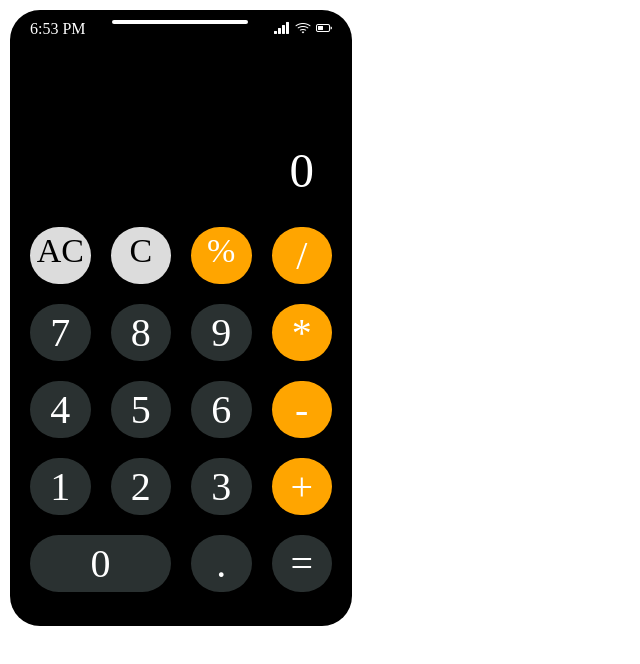
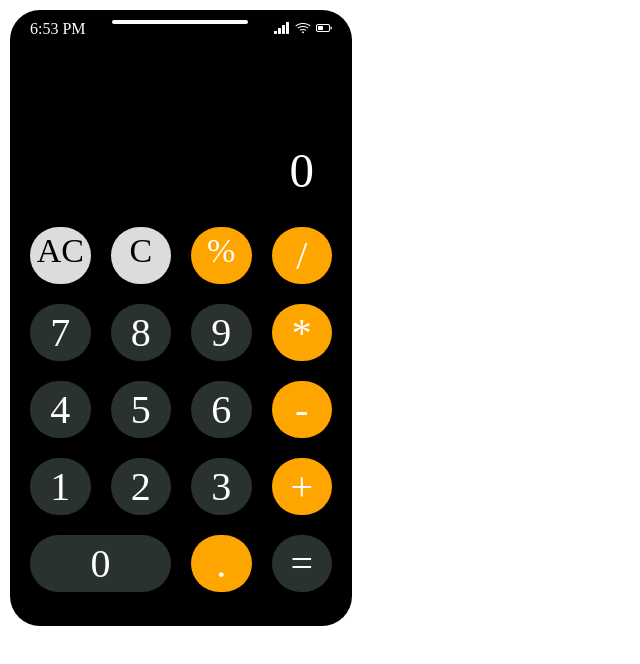
Before and after one commit to bharathi20/Calci-ReactJS, a React (Create React App) app: page / in a window 1280 px wide. Shown: the top 664 px of the page, without its empty margins (0-640 px from the left). Built offline with nearby package versions, Linux system fonts and the light colour scheme.

Commit message:
edited dot

```diff
--- a/src/App.js
+++ b/src/App.js
@@ -118,7 +118,7 @@ export default function App() {
         <p className='button number'>3</p>
         <p className='button operator'>+</p>
         <p className='button number shape'>0</p>
-        <p className='button'>.</p>
+        <p className='button operator'>.</p>
         <p className='button equal'>=</p>
       </div>
     </div>
```
